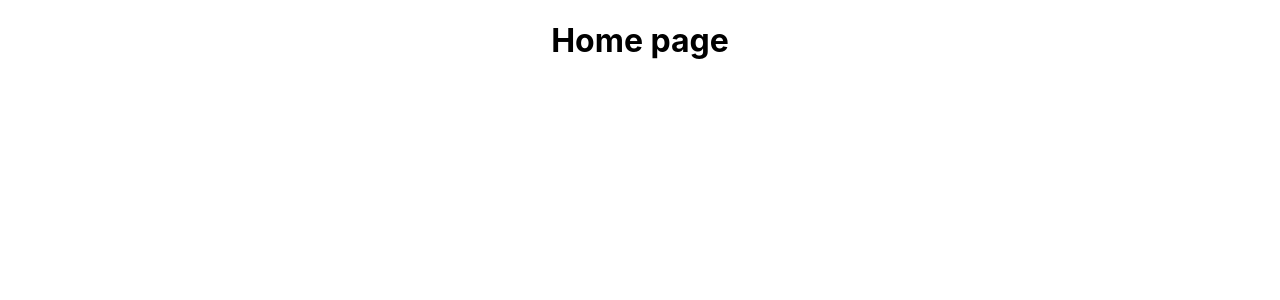
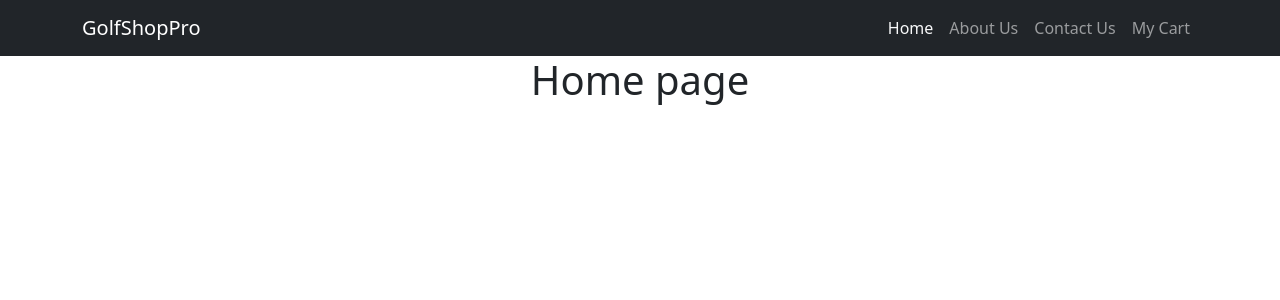
Before and after one commit to divyangp063/golfapp, a React (Create React App) app: page /home in a window 1280 px wide. Shown: the top 300 px of the page. Built offline with nearby package versions, Linux system fonts and the light colour scheme.

Commit message:
Navigation bar added

```diff
--- a/package.json
+++ b/package.json
@@ -7,9 +7,11 @@
     "@testing-library/react": "^13.4.0",
     "@testing-library/user-event": "^13.5.0",
     "axios": "^1.7.7",
+    "bootstrap": "^5.3.3",
     "cors": "^2.8.5",
     "express": "^4.21.1",
     "react": "^18.3.1",
+    "react-bootstrap": "^2.10.5",
     "react-dom": "^18.3.1",
     "react-icons": "^5.3.0",
     "react-router-dom": "^6.26.2",
--- a/src/App.js
+++ b/src/App.js
@@ -5,11 +5,13 @@ import Home from "./components/home";
 import AboutUs from "./components/aboutUs";
 import ContactUs from "./components/contactUs";
 import MyCart from "./components/myCart";
+import { NavbarComponent } from './components/navbar';
 
 function App() {
   return (
     <div className="App">
       <Router>
+        <NavbarComponent />
         <div className="content">
         <Routes>
           <Route path="/home" element={<Home />} />
--- /dev/null
+++ b/src/components/navbar.js
@@ -0,0 +1,21 @@
+import {Navbar, Nav, Container} from 'react-bootstrap';
+
+export const NavbarComponent = () => {
+    return (
+        <Navbar bg="dark" variant="dark" expand='lg'>
+            <Container>
+                <Navbar.Brand href="/home">GolfShopPro</Navbar.Brand>
+                <Navbar.Toggle aria-controls="basic-navbar-nav" />
+                <Navbar.Collapse id="basic-navbar-nav">
+
+                <Nav className="ms-auto">
+                <Nav.Link href="/home" className="text-light">Home</Nav.Link>
+                    <Nav.Link href="/home/aboutUs">About Us</Nav.Link>
+                    <Nav.Link href="/home/contactUs">Contact Us</Nav.Link>
+                    <Nav.Link href="/home/myCart">My Cart</Nav.Link>
+                </Nav>
+                </Navbar.Collapse>
+            </Container>
+        </Navbar>
+    );
+}
--- a/src/index.js
+++ b/src/index.js
@@ -3,6 +3,7 @@ import ReactDOM from 'react-dom/client';
 import './index.css';
 import App from './App';
 import reportWebVitals from './reportWebVitals';
+import 'bootstrap/dist/css/bootstrap.min.css';
 
 const root = ReactDOM.createRoot(document.getElementById('root'));
 root.render(
```
Also changed, not shown: 1 other file (tests, documents, lock files or other folders).
